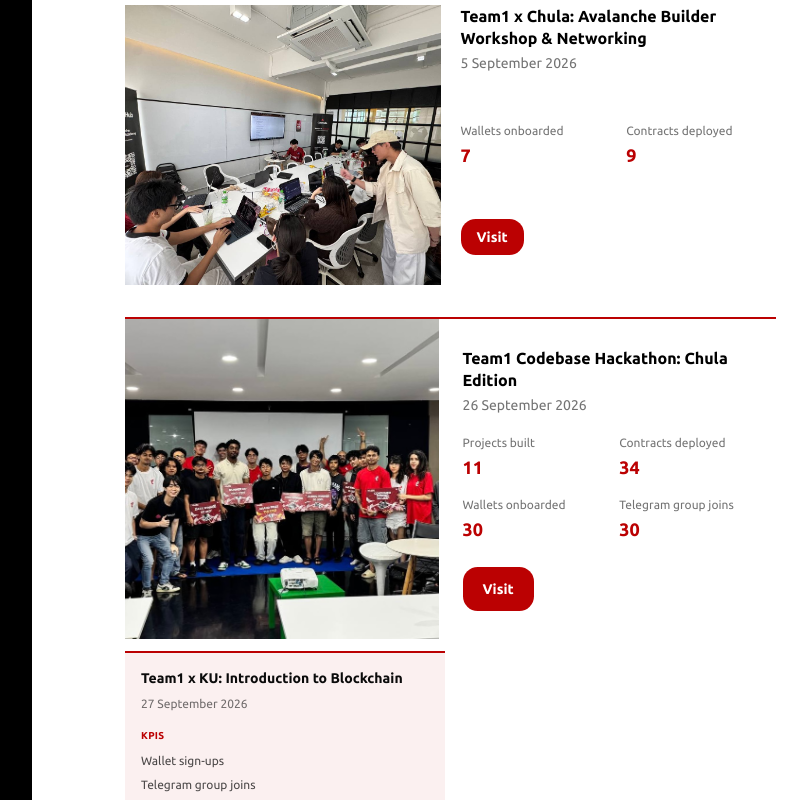
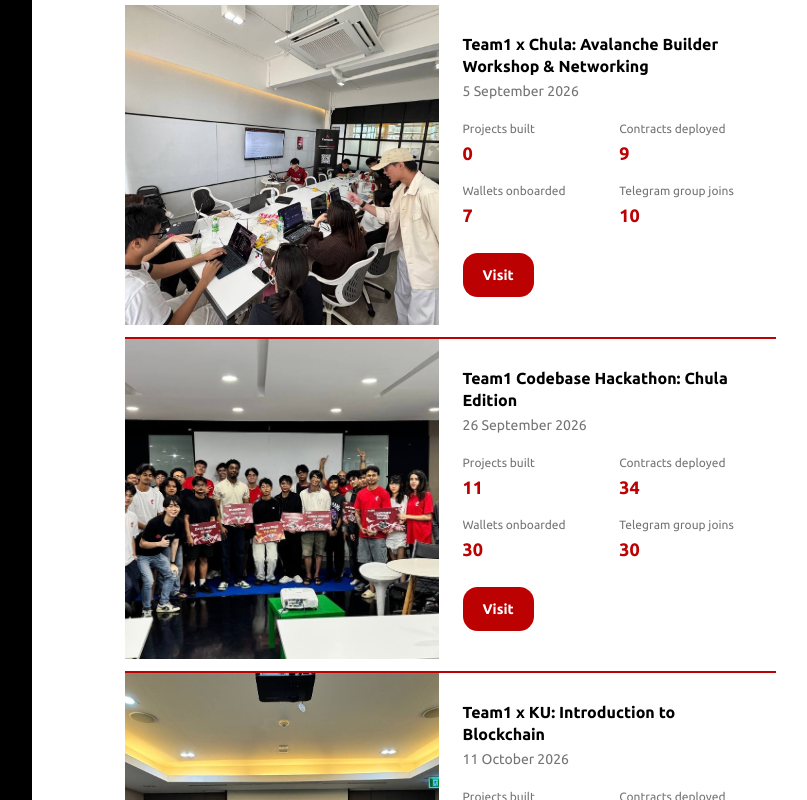
Before and after one commit to GeneralAcre/marketing-plan, a Next.js app: page /work/team1 in a window 1280 px wide. Shown: the part 980-1780 px from the top of the page, without its empty margins (411-1218 px from the left). Built offline with nearby package versions, Linux system fonts and the light colour scheme.

Commit message:
Add Kaset campaign results

```diff
--- a/app/work/team1/page.tsx
+++ b/app/work/team1/page.tsx
@@ -7,6 +7,77 @@
   description:
     "A university growth and community program built through workshops, chapter launches, and builder education.",
 };
+
+type Campaign = {
+  title: string;
+  dateTime: string;
+  date: string;
+  image: string;
+  alt: string;
+  href?: string;
+  stats: [label: string, value: number][];
+};
+
+const campaigns: Campaign[] = [
+  {
+    title: "Team1 x Chula: Avalanche Builder Workshop & Networking",
+    dateTime: "2026-09-05",
+    date: "5 September 2026",
+    image: "/Campaign/Campaign-chula-workshop-1.jpg",
+    alt: "Students collaborating during the Chula builder workshop",
+    href: "https://luma.com/u3mxs2uu",
+    stats: [
+      ["Projects built", 0],
+      ["Contracts deployed", 9],
+      ["Wallets onboarded", 7],
+      ["Telegram group joins", 10],
+    ],
+  },
+  {
+    title: "Team1 Codebase Hackathon: Chula Edition",
+    dateTime: "2026-09-26",
+    date: "26 September 2026",
+    image: "/Campaign/Campaign-codebase.jpeg",
+    alt: "Team1 Codebase Hackathon: Chula Edition participants building projects",
+    href: "https://luma.com/nd66d2eg",
+    stats: [
+      ["Projects built", 11],
+      ["Contracts deployed", 34],
+      ["Wallets onboarded", 30],
+      ["Telegram group joins", 30],
+    ],
+  },
+  {
+    title: "Team1 x KU: Introduction to Blockchain",
+    dateTime: "2026-10-11",
+    date: "11 October 2026",
+    image: "/Campaign/Campaign-kaset.jpg",
+    alt: "Students attending Team1 x KU's Introduction to Blockchain campaign",
+    href: "https://x.com/Acrepedia/status/2109252406076899578?s=20",
+    stats: [
+      ["Projects built", 0],
+      ["Contracts deployed", 1],
+      ["Wallets onboarded", 13],
+      ["Telegram group joins", 20],
+    ],
+  },
+];
+
+const campaignResults = [
+  ["Projects built", "Projects built"],
+  ["Smart contracts deployed", "Contracts deployed"],
+  ["Wallets onboarded", "Wallets onboarded"],
+  ["Telegram group joins", "Telegram group joins"],
+].map(([label, statLabel]) => ({
+  label,
+  value: String(
+    campaigns.reduce(
+      (total, campaign) =>
+        total + (campaign.stats.find(([name]) => name === statLabel)?.[1] ?? 0),
+      0,
+    ),
+  ),
+}));
 
 export default function Team1CaseStudy() {
   return (
@@ -18,12 +89,7 @@
       strategicObjective="Build a university community that moves students from blockchain education into hands-on product building on Avalanche."
       timeline={[]}
       resultsTitle="Campaign Results"
-      results={[
-        { value: "11", label: "Projects built" },
-        { value: "43", label: "Smart contracts deployed" },
-        { value: "37", label: "Wallets onboarded" },
-        { value: "30", label: "Telegram group joins" },
-      ]}
+      results={campaignResults}
     >
           <div className="-mx-6 -mt-12 w-[calc(100%+3rem)] lg:mx-0 lg:mt-5 lg:w-full">
             <div className="relative aspect-[16/10] w-full overflow-hidden bg-[#e9e8e4]">
@@ -53,81 +119,44 @@
               </div>
             </div>
 
-            <div className="mt-6 grid gap-4 sm:grid-cols-2 sm:gap-5">
-              <div className="order-1 min-w-0 sm:col-start-2 sm:row-start-1">
-                <h3 className="text-base font-semibold leading-snug text-black sm:text-base">
-                  Team1 x Chula: Avalanche Builder Workshop &amp; Networking
-                </h3>
-                <time dateTime="2026-09-05" className="mt-1 block text-sm text-black/55">
-                  5 September 2026
-                </time>
-              </div>
-              <figure className="relative order-2 aspect-[4/3] min-w-0 overflow-hidden bg-[#e9e8e4] sm:col-start-1 sm:row-span-3 sm:row-start-1 sm:aspect-auto sm:min-h-[280px]">
-                <div className="absolute inset-0 overflow-hidden bg-[#e9e8e4]">
-                <Image
-                  src="/Campaign/Campaign-chula-workshop-1.jpg"
-                  alt="Students collaborating during the Chula builder workshop"
-                  fill
-                  sizes="(min-width: 1024px) 28vw, 50vw"
-                  className="object-cover"
-                />
-                </div>
-              </figure>
-              <dl className="order-3 grid grid-cols-2 gap-x-4 gap-y-3 sm:col-start-2 sm:row-start-2">
-                <div><dt className="text-xs text-black/55">Wallets onboarded</dt><dd className="mt-0.5 text-lg font-semibold text-[#BB0102]">7</dd></div>
-                <div><dt className="text-xs text-black/55">Contracts deployed</dt><dd className="mt-0.5 text-lg font-semibold text-[#BB0102]">9</dd></div>
-              </dl>
-              <a
-                href="https://luma.com/u3mxs2uu"
-                target="_blank"
-                rel="noopener noreferrer"
-                className="order-4 inline-flex h-fit w-fit self-start justify-self-start rounded-md bg-[#BB0102] px-4 py-2 text-sm font-semibold text-white transition-colors hover:bg-[#970102] sm:col-start-2 sm:row-start-3"
+            <div className="mt-6 grid gap-3">
+              {campaigns.map((campaign, index) => (
+                <article
+                  key={campaign.title}
+                  className={`overflow-hidden bg-white ${index > 0 ? "border-t-2 border-[#BB0102]" : ""}`}
                 >
-                Visit
-              </a>
-            </div>
-
-            <div className="mt-8 grid grid-cols-2 gap-3">
-              <article className="col-span-2 overflow-hidden border-t-2 border-[#BB0102] bg-white">
                   <div className="grid gap-4 sm:grid-cols-2 sm:gap-6">
                     <figure className="relative aspect-[4/3] min-w-0 overflow-hidden bg-[#e9e8e4] sm:aspect-auto sm:min-h-[320px]">
                       <Image
-                      src="/Campaign/Campaign-codebase.jpeg"
-                      alt="Team1 Codebase Hackathon: Chula Edition participants building projects"
+                        src={campaign.image}
+                        alt={campaign.alt}
                         fill
                         sizes="(min-width: 1024px) 28vw, 92vw"
                         className="object-cover"
                       />
                     </figure>
                     <div className="flex flex-col justify-center py-1 pr-4 sm:py-5 sm:pr-5">
-                    <h3 className="text-base font-semibold leading-snug text-black sm:text-base">Team1 Codebase Hackathon: Chula Edition</h3>
-                    <time dateTime="2026-09-26" className="mt-1 block text-sm text-black/55">26 September 2026</time>
+                      <h3 className="text-base font-semibold leading-snug text-black sm:text-base">{campaign.title}</h3>
+                      <time dateTime={campaign.dateTime} className="mt-1 block text-sm text-black/55">{campaign.date}</time>
                       <dl className="mt-5 grid grid-cols-2 gap-x-5 gap-y-4">
-                      <div><dt className="text-xs text-black/55">Projects built</dt><dd className="mt-0.5 text-lg font-semibold text-[#BB0102]">11</dd></div>
-                      <div><dt className="text-xs text-black/55">Contracts deployed</dt><dd className="mt-0.5 text-lg font-semibold text-[#BB0102]">34</dd></div>
-                      <div><dt className="text-xs text-black/55">Wallets onboarded</dt><dd className="mt-0.5 text-lg font-semibold text-[#BB0102]">30</dd></div>
-                      <div><dt className="text-xs text-black/55">Telegram group joins</dt><dd className="mt-0.5 text-lg font-semibold text-[#BB0102]">30</dd></div>
+                        {campaign.stats.map(([label, value]) => (
+                          <div key={label}><dt className="text-xs text-black/55">{label}</dt><dd className="mt-0.5 text-lg font-semibold text-[#BB0102]">{value}</dd></div>
+                        ))}
                       </dl>
+                      {campaign.href ? (
                         <a
-                      href="https://luma.com/nd66d2eg"
+                          href={campaign.href}
                           target="_blank"
                           rel="noopener noreferrer"
                           className="mt-6 inline-flex h-fit w-fit rounded-md bg-[#BB0102] px-5 py-3 text-sm font-semibold text-white transition-colors hover:bg-[#970102]"
                         >
                           Visit
                         </a>
+                      ) : null}
                     </div>
                   </div>
                 </article>
-              <article className="border-t-2 border-[#BB0102] bg-[#BB0102]/[0.06] p-4">
-                <h3 className="text-sm font-semibold leading-snug">Team1 x KU: Introduction to Blockchain</h3>
-                <time dateTime="2026-09-27" className="mt-2 block text-xs text-black/55">27 September 2026</time>
-                <p className="mt-4 text-[10px] font-semibold uppercase tracking-wide text-[#BB0102]">KPIs</p>
-                <ul className="mt-2 space-y-1 text-xs leading-relaxed text-black/70">
-                  <li>Wallet sign-ups</li>
-                  <li>Telegram group joins</li>
-                </ul>
-              </article>
+              ))}
             </div>
 
           </div>
```
Also changed, not shown: public/Campaign/Campaign-kaset.jpg (added). Lines whose indentation alone changed are shown as unchanged.
